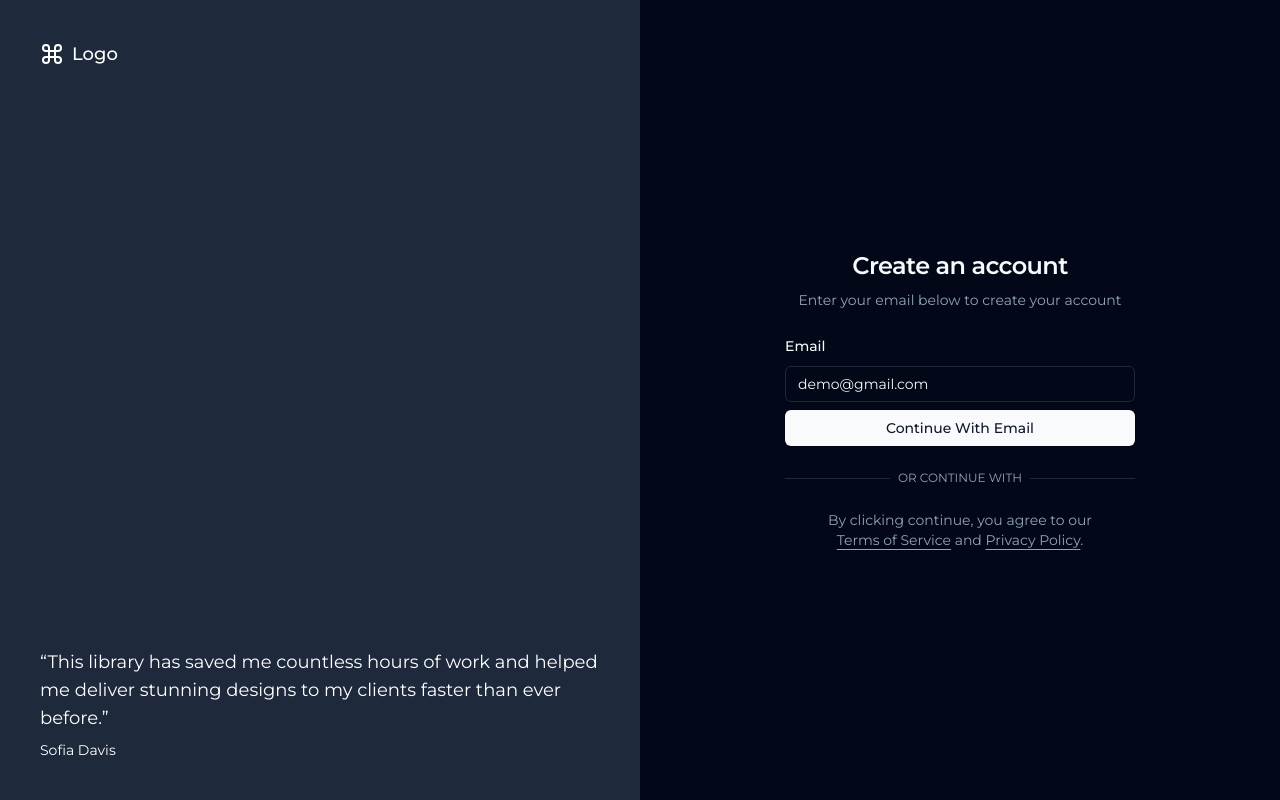
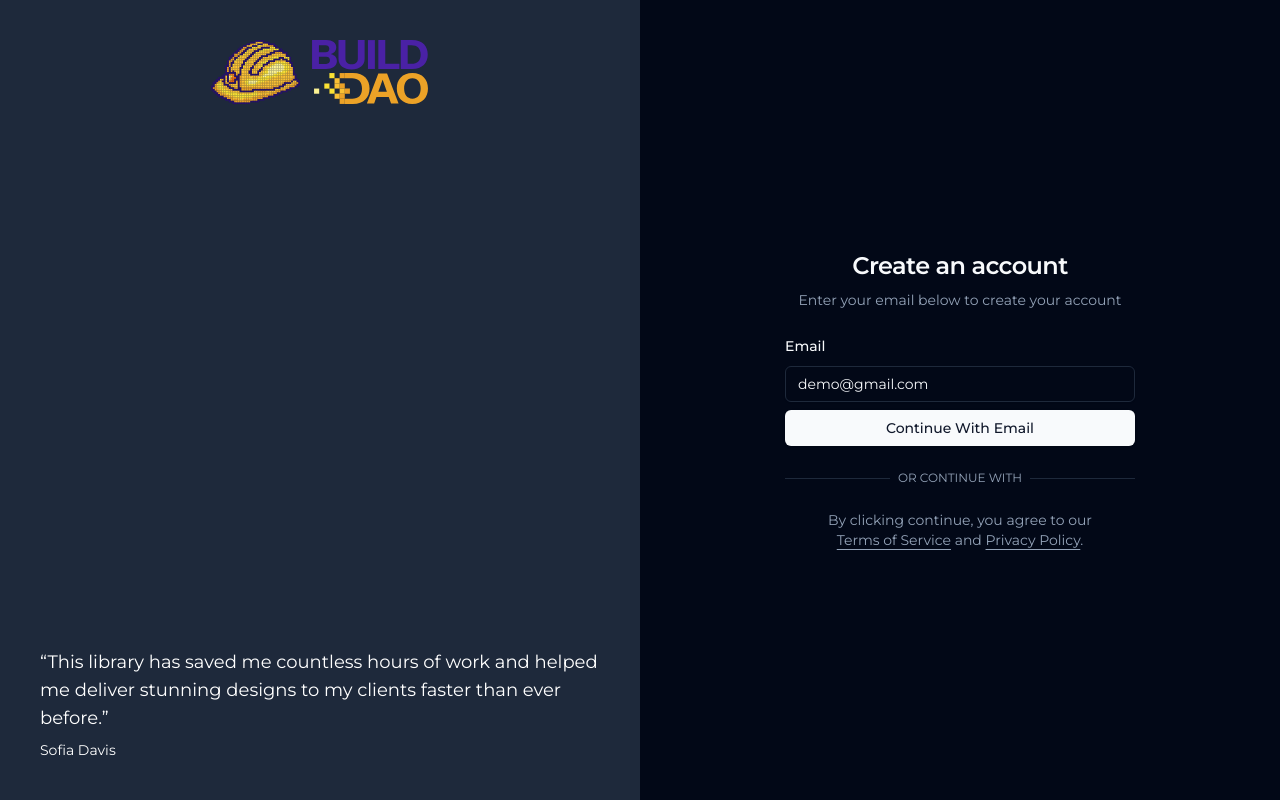
Before and after one commit to NEARBuilders/builder-dashboard, a React (Vite) app: page /login in a window 1280 px wide. Built offline with nearby package versions, Linux system fonts and the light colour scheme.

Commit message:
logo variants

```diff
--- a/src/components/dao/logo.tsx
+++ b/src/components/dao/logo.tsx
@@ -1,3 +1,27 @@
-export default function Logo() {
-  return <>Logo</>;
+import logoText from '@/assets/logo-text.svg';
+import logoIcon from '@/assets/logo-icon.svg';
+
+const logoVariants = {
+  'mobile-sidebar': (
+    <div className="flex h-10 items-center justify-center space-x-2">
+      <img src={logoIcon} alt="Logo Icon" className="h-full w-auto" />
+      <img src={logoText} alt="Logo Text" className="h-full w-auto" />
+    </div>
+  ),
+  'desktop-sidebar': (
+    <div className="flex h-8 items-center justify-center space-x-1">
+      <img src={logoIcon} alt="Logo Icon" className="h-full w-auto" />
+      <img src={logoText} alt="Logo Text" className="h-full w-auto" />
+    </div>
+  ),
+  'main-hero': (
+    <div className="flex h-16 items-center justify-center space-x-3">
+      <img src={logoIcon} alt="Logo Icon" className="h-full w-auto" />
+      <img src={logoText} alt="Logo Text" className="h-full w-auto" />
+    </div>
+  )
+};
+
+export default function Logo({ variant = 'mobile-sidebar' }) {
+  return logoVariants[variant] || logoVariants['mobile-sidebar'];
 }
--- a/src/components/shared/mobile-sidebar.tsx
+++ b/src/components/shared/mobile-sidebar.tsx
@@ -20,8 +20,8 @@ export default function MobileSidebar({
         <SheetContent side="left" className="bg-background !px-0">
           <div className="space-y-4 py-4">
             <div className="space-y-4 px-3 py-2">
-              <Link to="/" className="px-2 py-2 text-2xl font-bold text-white ">
-                <Logo />
+              <Link to="/">
+                <Logo variant="mobile-sidebar" />
               </Link>
               <div className="space-y-1 px-2">
                 <DashboardNav items={navItems} setOpen={setSidebarOpen} />
--- a/src/components/shared/sidebar.tsx
+++ b/src/components/shared/sidebar.tsx
@@ -35,11 +35,7 @@ export default function Sidebar({ className }: SidebarProps) {
           isMinimized ? 'justify-center ' : 'justify-between'
         )}
       >
-        {!isMinimized && (
-          <h1 className="text-2xl font-bold">
-            <Logo />
-          </h1>
-        )}
+        {!isMinimized && <Logo variant="desktop-sidebar" />}
         <ChevronsLeft
           className={cn(
             'size-8 cursor-pointer rounded-full border bg-background text-foreground',
--- a/src/pages/auth/signin/index.tsx
+++ b/src/pages/auth/signin/index.tsx
@@ -18,20 +18,8 @@ export default function SignInPage() {
       </Link>
       <div className="relative hidden h-full flex-col bg-muted p-10 text-white dark:border-r  lg:flex">
         <div className="absolute inset-0 bg-primary dark:bg-secondary" />
-        <div className="relative z-20 flex items-center text-lg font-medium">
-          <svg
-            xmlns="http://www.w3.org/2000/svg"
-            viewBox="0 0 24 24"
-            fill="none"
-            stroke="currentColor"
-            strokeWidth="2"
-            strokeLinecap="round"
-            strokeLinejoin="round"
-            className="mr-2 h-6 w-6"
-          >
-            <path d="M15 6v12a3 3 0 1 0 3-3H6a3 3 0 1 0 3 3V6a3 3 0 1 0-3 3h12a3 3 0 1 0-3-3" />
-          </svg>
-          <Logo />
+        <div className="relative z-20">
+          <Logo variant="main-hero" />
         </div>
         <div className="relative z-20 mt-auto">
           <blockquote className="space-y-2">
```
Also changed, not shown: src/assets/logo-icon.svg (added), src/assets/logo-text.svg (added).
